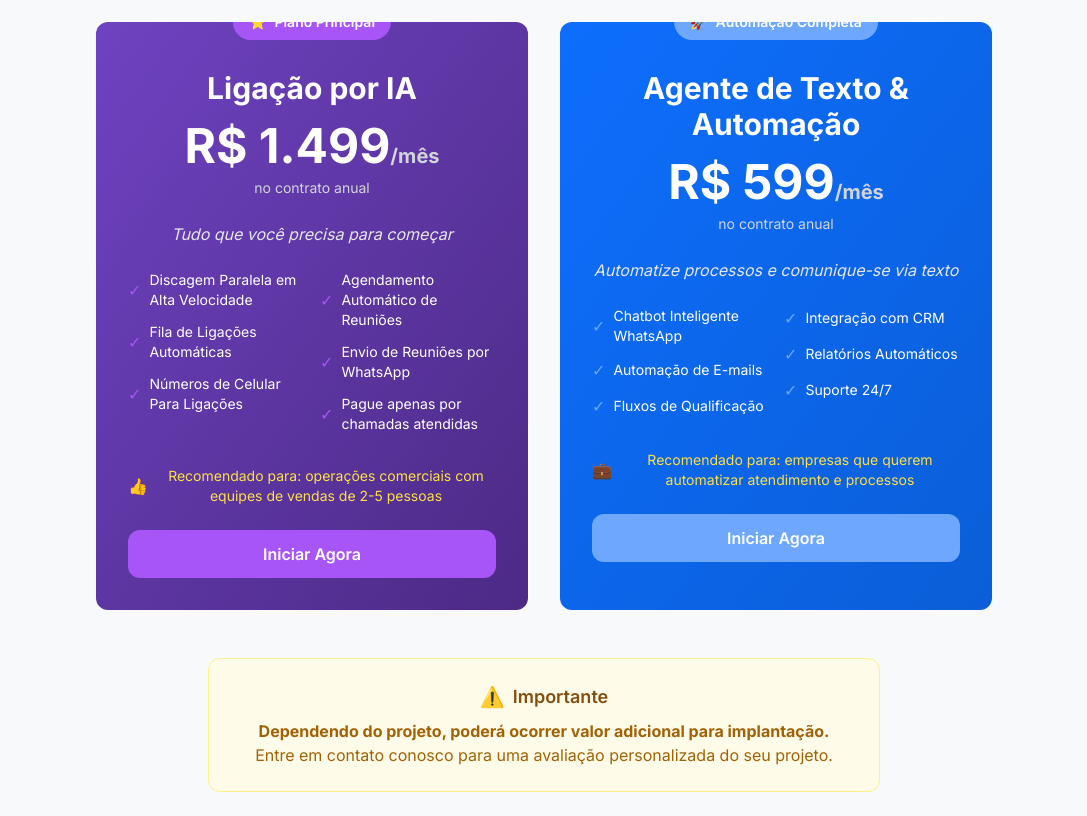
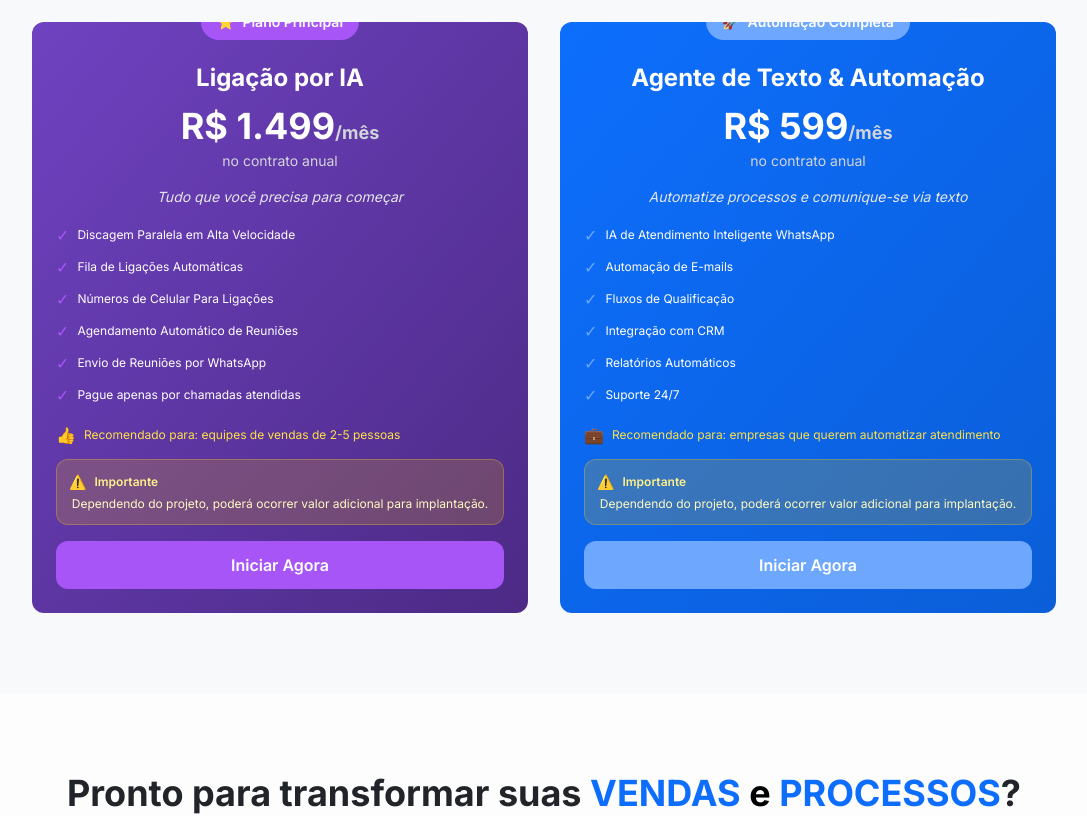
Before and after one commit to automacao360mariafav149/automacao360, a React (Vite) app: page / in a window 1280 px wide. Shown: the part 6720-7536 px from the top of the page, without its empty margins (96-1183 px from the left). Built offline with nearby package versions, Linux system fonts and the light colour scheme.

Commit message:
feat: Melhora layout dos cards de preços - observação dentro dos cards, botões WhatsApp e texto otimizado

```diff
--- a/src/components/Pricing.tsx
+++ b/src/components/Pricing.tsx
@@ -11,9 +11,9 @@ const Pricing = () => {
           </p>
         </div>
 
-        <div className="grid md:grid-cols-2 gap-8 max-w-4xl mx-auto mb-12">
+        <div className="grid md:grid-cols-2 gap-8 max-w-5xl mx-auto">
           {/* Plano 1: Ligação por IA */}
-          <div className="bg-gradient-to-br from-[#6f42c1] to-[#4c2a85] p-8 rounded-lg text-white relative overflow-hidden">
+          <div className="bg-gradient-to-br from-[#6f42c1] to-[#4c2a85] p-6 rounded-lg text-white relative overflow-hidden">
             <div className="absolute top-0 left-1/2 transform -translate-x-1/2 -translate-y-1/2">
               <div className="bg-[#a855f7] px-4 py-2 rounded-full text-sm font-semibold flex items-center gap-2">
                 <span>⭐</span>
@@ -22,56 +22,68 @@ const Pricing = () => {
             </div>
 
             <div className="text-center mt-4">
-              <h3 className="text-3xl font-bold mb-4">Ligação por IA</h3>
-              <div className="text-5xl font-bold mb-2">R$ 1.499<span className="text-xl text-gray-300">/mês</span></div>
-              <p className="text-gray-300 text-sm mb-6">no contrato anual</p>
+              <h3 className="text-2xl font-bold mb-3">Ligação por IA</h3>
+              <div className="text-4xl font-bold mb-1">R$ 1.499<span className="text-lg text-gray-300">/mês</span></div>
+              <p className="text-gray-300 text-sm mb-4">no contrato anual</p>
 
-              <p className="text-gray-200 italic mb-6">Tudo que você precisa para começar</p>
+              <p className="text-gray-200 italic mb-4 text-sm">Tudo que você precisa para começar</p>
 
-              <div className="grid grid-cols-2 gap-4 mb-8 text-left">
-                <div className="space-y-3">
+              <div className="grid grid-cols-1 gap-2 mb-4 text-left">
                 <div className="flex items-center gap-2">
                   <span className="text-[#a855f7]">✓</span>
-                    <span className="text-sm">Discagem Paralela em Alta Velocidade</span>
+                  <span className="text-xs">Discagem Paralela em Alta Velocidade</span>
                 </div>
                 <div className="flex items-center gap-2">
                   <span className="text-[#a855f7]">✓</span>
-                    <span className="text-sm">Fila de Ligações Automáticas</span>
+                  <span className="text-xs">Fila de Ligações Automáticas</span>
                 </div>
                 <div className="flex items-center gap-2">
                   <span className="text-[#a855f7]">✓</span>
-                    <span className="text-sm">Números de Celular Para Ligações</span>
-                  </div>
-                </div>
-                <div className="space-y-3">
-                  <div className="flex items-center gap-2">
-                    <span className="text-[#a855f7]">✓</span>
-                    <span className="text-sm">Agendamento Automático de Reuniões</span>
+                  <span className="text-xs">Números de Celular Para Ligações</span>
                 </div>
                 <div className="flex items-center gap-2">
                   <span className="text-[#a855f7]">✓</span>
-                    <span className="text-sm">Envio de Reuniões por WhatsApp</span>
+                  <span className="text-xs">Agendamento Automático de Reuniões</span>
                 </div>
                 <div className="flex items-center gap-2">
                   <span className="text-[#a855f7]">✓</span>
-                    <span className="text-sm">Pague apenas por chamadas atendidas</span>
+                  <span className="text-xs">Envio de Reuniões por WhatsApp</span>
                 </div>
+                <div className="flex items-center gap-2">
+                  <span className="text-[#a855f7]">✓</span>
+                  <span className="text-xs">Pague apenas por chamadas atendidas</span>
                 </div>
               </div>
 
-              <div className="flex items-center gap-2 mb-6 text-yellow-300">
+              <div className="flex items-center gap-2 mb-3 text-yellow-300">
                 <span>👍</span>
-                <span className="text-sm">Recomendado para: operações comerciais com equipes de vendas de 2-5 pessoas</span>
+                <span className="text-xs">Recomendado para: equipes de vendas de 2-5 pessoas</span>
               </div>
 
-              <button className="w-full bg-[#a855f7] hover:bg-[#9333ea] text-white py-3 rounded-lg font-semibold transition-colors">
+              {/* Observação dentro do card */}
+              <div className="bg-yellow-500/20 border border-yellow-400/30 rounded-lg p-3 mb-4">
+                <div className="flex items-center gap-2 mb-1">
+                  <span className="text-yellow-300 text-sm">⚠️</span>
+                  <span className="text-yellow-200 text-xs font-semibold">Importante</span>
+                </div>
+                <p className="text-yellow-100 text-xs">
+                  Dependendo do projeto, poderá ocorrer valor adicional para implantação.
+                </p>
+              </div>
+
+              <a
+                href="https://wa.me/5531992963254?text=Olá! Gostaria de saber mais sobre o plano de Ligação por IA (R$ 1.499/mês)."
+                target="_blank"
+                rel="noopener noreferrer"
+                className="w-full bg-[#a855f7] hover:bg-[#9333ea] text-white py-3 rounded-lg font-semibold transition-colors block text-center"
+              >
                 Iniciar Agora
-              </button>
+              </a>
             </div>
           </div>
 
           {/* Plano 2: Agente de Texto e Automação */}
-          <div className="bg-gradient-to-br from-[#0d6efd] to-[#0b5ed7] p-8 rounded-lg text-white relative overflow-hidden">
+          <div className="bg-gradient-to-br from-[#0d6efd] to-[#0b5ed7] p-6 rounded-lg text-white relative overflow-hidden">
             <div className="absolute top-0 left-1/2 transform -translate-x-1/2 -translate-y-1/2">
               <div className="bg-[#6ea8fe] px-4 py-2 rounded-full text-sm font-semibold flex items-center gap-2">
                 <span>🚀</span>
@@ -80,66 +92,64 @@ const Pricing = () => {
             </div>
 
             <div className="text-center mt-4">
-              <h3 className="text-3xl font-bold mb-4">Agente de Texto & Automação</h3>
-              <div className="text-5xl font-bold mb-2">R$ 599<span className="text-xl text-gray-300">/mês</span></div>
-              <p className="text-gray-300 text-sm mb-6">no contrato anual</p>
+              <h3 className="text-2xl font-bold mb-3">Agente de Texto & Automação</h3>
+              <div className="text-4xl font-bold mb-1">R$ 599<span className="text-lg text-gray-300">/mês</span></div>
+              <p className="text-gray-300 text-sm mb-4">no contrato anual</p>
 
-              <p className="text-gray-200 italic mb-6">Automatize processos e comunique-se via texto</p>
+              <p className="text-gray-200 italic mb-4 text-sm">Automatize processos e comunique-se via texto</p>
 
-              <div className="grid grid-cols-2 gap-4 mb-8 text-left">
-                <div className="space-y-3">
+              <div className="grid grid-cols-1 gap-2 mb-4 text-left">
                 <div className="flex items-center gap-2">
                   <span className="text-[#6ea8fe]">✓</span>
-                    <span className="text-sm">Chatbot Inteligente WhatsApp</span>
+                  <span className="text-xs">IA de Atendimento Inteligente WhatsApp</span>
                 </div>
                 <div className="flex items-center gap-2">
                   <span className="text-[#6ea8fe]">✓</span>
-                    <span className="text-sm">Automação de E-mails</span>
+                  <span className="text-xs">Automação de E-mails</span>
                 </div>
                 <div className="flex items-center gap-2">
                   <span className="text-[#6ea8fe]">✓</span>
-                    <span className="text-sm">Fluxos de Qualificação</span>
-                  </div>
-                </div>
-                <div className="space-y-3">
-                  <div className="flex items-center gap-2">
-                    <span className="text-[#6ea8fe]">✓</span>
-                    <span className="text-sm">Integração com CRM</span>
+                  <span className="text-xs">Fluxos de Qualificação</span>
                 </div>
                 <div className="flex items-center gap-2">
                   <span className="text-[#6ea8fe]">✓</span>
-                    <span className="text-sm">Relatórios Automáticos</span>
+                  <span className="text-xs">Integração com CRM</span>
                 </div>
                 <div className="flex items-center gap-2">
                   <span className="text-[#6ea8fe]">✓</span>
-                    <span className="text-sm">Suporte 24/7</span>
+                  <span className="text-xs">Relatórios Automáticos</span>
                 </div>
+                <div className="flex items-center gap-2">
+                  <span className="text-[#6ea8fe]">✓</span>
+                  <span className="text-xs">Suporte 24/7</span>
                 </div>
               </div>
 
-              <div className="flex items-center gap-2 mb-6 text-yellow-300">
+              <div className="flex items-center gap-2 mb-3 text-yellow-300">
                 <span>💼</span>
-                <span className="text-sm">Recomendado para: empresas que querem automatizar atendimento e processos</span>
+                <span className="text-xs">Recomendado para: empresas que querem automatizar atendimento</span>
               </div>
 
-              <button className="w-full bg-[#6ea8fe] hover:bg-[#3b82f6] text-white py-3 rounded-lg font-semibold transition-colors">
-                Iniciar Agora
-              </button>
+              {/* Observação dentro do card */}
+              <div className="bg-yellow-500/20 border border-yellow-400/30 rounded-lg p-3 mb-4">
+                <div className="flex items-center gap-2 mb-1">
+                  <span className="text-yellow-300 text-sm">⚠️</span>
+                  <span className="text-yellow-200 text-xs font-semibold">Importante</span>
                 </div>
-          </div>
+                <p className="text-yellow-100 text-xs">
+                  Dependendo do projeto, poderá ocorrer valor adicional para implantação.
+                </p>
               </div>
 
-        {/* Observação sobre implantação */}
-        <div className="text-center">
-          <div className="bg-yellow-50 border border-yellow-200 rounded-lg p-6 max-w-2xl mx-auto">
-            <div className="flex items-center justify-center gap-2 mb-2">
-              <span className="text-yellow-600 text-xl">⚠️</span>
-              <h3 className="text-lg font-semibold text-yellow-800">Importante</h3>
+              <a
+                href="https://wa.me/5531992963254?text=Olá! Gostaria de saber mais sobre o plano de Agente de Texto & Automação (R$ 599/mês)."
+                target="_blank"
+                rel="noopener noreferrer"
+                className="w-full bg-[#6ea8fe] hover:bg-[#3b82f6] text-white py-3 rounded-lg font-semibold transition-colors block text-center"
+              >
+                Iniciar Agora
+              </a>
             </div>
-            <p className="text-yellow-700">
-              <strong>Dependendo do projeto, poderá ocorrer valor adicional para implantação.</strong><br/>
-              Entre em contato conosco para uma avaliação personalizada do seu projeto.
-            </p>
           </div>
         </div>
       </div>
```
Lines whose indentation alone changed are shown as unchanged.
